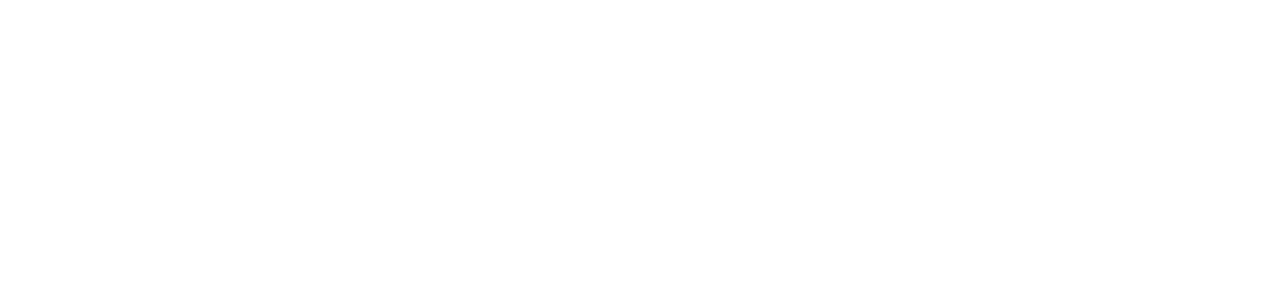
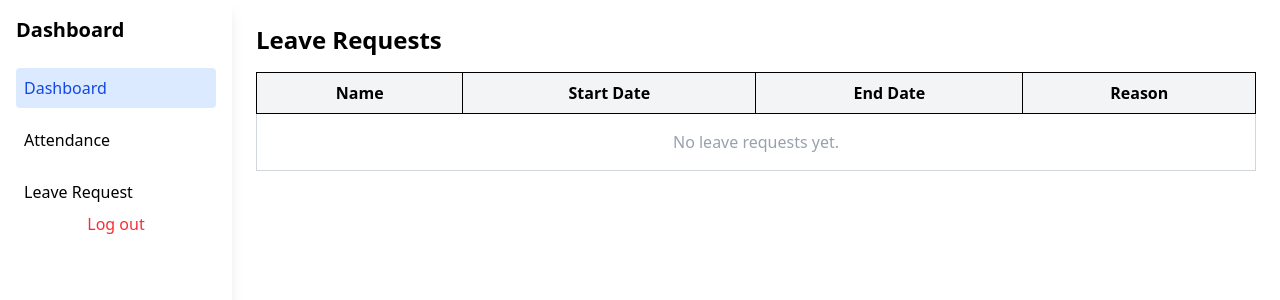
Before and after one commit to sokleng333/project, a Vue app: page /leave in a window 1280 px wide. Before the commit this address had no page. Shown: the top 300 px of the page. Built offline with nearby package versions, Linux system fonts and the light colour scheme.

Commit message:
leave request done

```diff
--- a/src/App.vue
+++ b/src/App.vue
@@ -12,6 +12,7 @@
      <router-link to="/contact"></router-link>
       <router-link to="/dashboard"></router-link>
       <router-link to="/table"></router-link>
+      <router-link to="/leave"></router-link>
       <!-- <Login/> -->
   <router-view/>
 </template>
--- a/src/components/Dashboard.vue
+++ b/src/components/Dashboard.vue
@@ -2,7 +2,7 @@
   <div class="flex h-auto bg-gray-100">
     <!-- Burger Menu (ONLY on sm & md, hidden on lg) -->
     <i
-      class="fa-solid fa-bars text-2xl p-4 cursor-pointer block lg:!hidden"
+      class="fa-solid fa-bars text-black text-2xl p-4 cursor-pointer block md:block lg:hidden"
       @click="toggleSidebar"
     ></i>
 
@@ -25,7 +25,7 @@
 
           <router-link to="/table" class="p-2 hover:bg-gray-200 rounded">Attendance</router-link>
 
-          <router-link to="/account" class="p-2 hover:bg-gray-200 rounded">employee</router-link>
+          <router-link to="/leave" class="p-2 hover:bg-gray-200 rounded">Leave Request</router-link>
         </ul>
       </div>
       <button class="text-red-500 hover:underline">Log out</button>
@@ -45,9 +45,9 @@
               <p class="text-gray-500">Tuesday:</p>
               <p>29th August 2025</p>
             </div>
-            <button class="mt-4 bg-blue-600 text-white px-4 py-2 rounded">
-              View Attendance
-            </button>
+            <router-link to="/table">
+              <button class="mt-4 bg-blue-600 text-white px-4 py-2 rounded">View Attendance</button>
+            </router-link>
           </div>
         </div>
 
@@ -201,19 +201,7 @@
     </ul>
   </div>
 
-  <!-- Leave Requests -->
-  <div class="bg-white p-4 rounded shadow mt-6">
-    <h3 class="font-bold mb-2">Leave Requests</h3>
-    <ul>
-      <li v-for="leave in leaveRequests" :key="leave.id">
-       {{ leave.name }}: {{ leave.start_date }} - {{ leave.end_date }}: {{ leave.reason }}
-      </li>
-    </ul>
-  </div>
-   <h1>{{ message }}</h1>
 
-
-<!-- check in modal -->
 
     <div
       v-if="showModal"
@@ -273,6 +261,7 @@
 import { ref, onMounted } from "vue";
 import { useUserStore } from "../stores/userStore";
 
+const userStore = useUserStore()
 // === State ===
 const message = ref("");
 const attendance = ref([]);
@@ -291,7 +280,7 @@
   end_date: "",
   reason: ""
 });
-const leaveRequests = ref([]);
+// const leaveRequests = ref([]);
 
 // Check-in modal
 const showModal = ref(false);
@@ -305,12 +294,7 @@
 const checkOutUser = ref({
   email: ""
 });
-// ...existing code...
 
-// Pinia store
-const userStore = useUserStore();
-
-// === Lifecycle ===
 onMounted(async () => {
   try {
     const res = await fetch("http://localhost:5000/api/hello");
@@ -333,19 +317,7 @@
   });
 }
 
-// function handleCheckOut() {
-//   const record = { type: "Check Out", time: new Date().toLocaleString() };
-//   attendance.value.push(record);
 
-//   fetch("http://localhost:5000/api/checkout", {
-//     method: "POST",
-//     headers: { "Content-Type": "application/json" },
-//     body: JSON.stringify(record),
-//   });
-// }
-
-// ...existing code...
-// ...existing code...
 function submitCheckOut() {
   // Find the user by email from the Check Out modal and update status
   userStore.updateUserStatus(checkOutUser.value.email, "Checked Out");
@@ -364,29 +336,48 @@
   checkOutUser.value.email = "";
   showCheckOutModal.value = false;
 }
-// ...existing code...
+
+
 // ...existing code...
 
 // === Leave Form ===
+// async function submitLeave() {
+//   const newLeave = {
+//     ...leaveForm.value,
+//     submitted_at: new Date().toLocaleString(),
+//     status: "Pending"
+//   };
+
+//   leaveRequests.value.push(newLeave);
+
+//   await fetch("http://localhost:5000/api/leave", {
+//     method: "POST",
+//     headers: { "Content-Type": "application/json" },
+//     body: JSON.stringify(newLeave),
+//   });
+
+//   showLeaveModal.value = false;
+//   leaveForm.value = { name: "", start_date: "", end_date: "", reason: "" };
+// }
+// end of leave form
+
 async function submitLeave() {
   const newLeave = {
-    ...leaveForm.value,
-    submitted_at: new Date().toLocaleString(),
-    status: "Pending"
-  };
+    name: leaveForm.value.name,
+    start_date: leaveForm.value.start_date,
+    end_date: leaveForm.value.end_date,
+    reason: leaveForm.value.reason,
+    submitted_at: new Date().toISOString(),
+  }
 
-  leaveRequests.value.push(newLeave);
+  console.log('[Dashboard] submitLeave -> newLeave:', newLeave)
+  userStore.addLeave(newLeave)
+  console.log('[Dashboard] after addLeave userStore.leaves:', userStore.leaves)
 
-  await fetch("http://localhost:5000/api/leave", {
-    method: "POST",
-    headers: { "Content-Type": "application/json" },
-    body: JSON.stringify(newLeave),
-  });
-
-  showLeaveModal.value = false;
-  leaveForm.value = { name: "", start_date: "", end_date: "", reason: "" };
+  // ... backend POST omitted for brevity ...
+  showLeaveModal.value = false
+  leaveForm.value = { name: "", start_date: "", end_date: "", reason: "" }
 }
-
 // === User Handling (Pinia) ===
 const addUser = () => {
   userStore.addUser({
--- /dev/null
+++ b/src/components/LeaveRequest.vue
@@ -0,0 +1,75 @@
+<template>
+  <section class="flex ">
+    <i
+      class="fa-solid fa-bars text-2xl p-4 cursor-pointer block lg:!hidden"
+      @click="toggleSidebar"
+    ></i>
+
+    <!-- Sidebar -->
+    <aside
+      class="fixed top-0 left-0 h-screen w-64 bg-white shadow-lg p-4 flex flex-col
+             transform transition-transform duration-300
+             lg:translate-x-0 lg:static lg:flex"
+      :class="isOpen ? 'translate-x-0' : '-translate-x-full'"
+    >
+      <!-- Close button -->
+      <i
+        class="fa-solid fa-xmark text-2xl cursor-pointer  block lg:!hidden ml-auto"
+        @click="toggleSidebar"
+      ></i>
+      <div>
+        <h1 class="text-xl font-bold mb-6">Dashboard</h1>
+        <ul class="space-y-3 flex flex-col">
+          <router-link to="/dashboard" class="p-2 bg-blue-100 text-blue-700 rounded">Dashboard</router-link>
+
+          <router-link to="/table" class="p-2 hover:bg-gray-200 rounded">Attendance</router-link>
+
+          <router-link to="/leave" class="p-2 hover:bg-gray-200 rounded">Leave Request</router-link>
+        </ul>
+      </div>
+      <button class="text-red-500 hover:underline">Log out</button>
+    </aside>
+  <div class="p-6">
+
+    <h1 class="text-2xl font-bold mb-4">Leave Requests</h1>
+
+    <table class="w-[1000px] border border-gray-300">
+      <thead class="bg-gray-100">
+        <tr>
+          <th class="border px-4 py-2">Name</th>
+          <th class="border px-4 py-2">Start Date</th>
+          <th class="border px-4 py-2">End Date</th>
+          <th class="border px-4 py-2">Reason</th>
+        </tr>
+      </thead>
+      <tbody>
+        <tr
+          v-for="leave in userStore.leaves"
+          :key="leave.submitted_at"
+          class="hover:bg-gray-50"
+        >
+          <td class="border px-4 py-2">{{ leave.name }}</td>
+          <td class="border px-4 py-2">{{ leave.start_date }}</td>
+          <td class="border px-4 py-2">{{ leave.end_date }}</td>
+          <td class="border px-4 py-2">{{ leave.reason }}</td>
+        </tr>
+
+        <!-- empty state -->
+        <tr v-if="userStore.leaves.length === 0">
+          <td colspan="4" class="text-center text-gray-400 py-4">
+            No leave requests yet.
+          </td>
+        </tr>
+      </tbody>
+    </table>
+  </div>
+  </section>
+</template>
+
+<script setup>
+import { useUserStore } from '../stores/userStore'
+
+const userStore = useUserStore()
+
+console.log('[LeaveRequest] leaves:', userStore.leaves)
+</script>
--- a/src/components/MyComponents/Feature.vue
+++ b/src/components/MyComponents/Feature.vue
@@ -4,12 +4,12 @@
     <main class="">
 
       <h1 class="text-4xl mb-3 font-semibold text-white font-montserrate">
-        Modernize Your Workplace with an Automated Attendance System
+       Upgrade Your Workplace Efficiency with a Smart Attendance System
 
       </h1>
 
       <p class="text-base font-normal font-montserrate text-white">
-        Managing employee attendance manually is time-consuming, error-prone, and inefficient. Upgrade to an automated Employee Attendance System that simplifies tracking, enhances accuracy, and boosts productivity.
+        Manually tracking employee attendance is inefficient, prone to mistakes, and takes up valuable time. Switch to an automated Employee Attendance System to streamline monitoring, improve accuracy, and increase overall productivity.
       </p>
 
     </main>
--- a/src/components/MyComponents/LandingPage.vue
+++ b/src/components/MyComponents/LandingPage.vue
@@ -12,7 +12,9 @@
       <p class="text-base font-normal font-montserrate text-white">
         Manage your employees' attendance with fast and reliable process. Secure and highly customizable. Rise attendance is the best partner for you if you want to scale your workforce management efficiency worldwide.
       </p>
+      <router-link to="/login">
       <button class="bg-white text-[#043873] font-montserrate font-semibold px-6 py-3 rounded-lg mt-5">Get Started</button>
+      </router-link>
     </main>
     <img src="../../assets/feature-img(2).png" alt="" width="500" height="300">
   </section>
--- a/src/components/Table.vue
+++ b/src/components/Table.vue
@@ -24,7 +24,7 @@
 
           <router-link to="/table" class="p-2 hover:bg-gray-200 rounded">Attendance</router-link>
 
-          <router-link to="/account" class="p-2 hover:bg-gray-200 rounded">employee</router-link>
+          <router-link to="/leave" class="p-2 hover:bg-gray-200 rounded">Leave Request</router-link>
         </ul>
       </div>
       <button class="text-red-500 hover:underline">Log out</button>
@@ -33,13 +33,15 @@
 
   <div class="p-6">
     <!-- Top bar with Check In button -->
-    <div class="flex justify-end mb-4">
-      <button
+    <div class="flex justify-between mb-4">
+      <h1 class=" text-2xl font-bold">Attendance</h1>
+      <input type="text" placeholder="search" class="border-2 p-2 border-blue-800 rounded">
+      <!-- <button
         class="bg-green-500 text-white px-4 py-2 rounded"
         @click="showModal = true"
       >
         Check In
-      </button>
+      </button> -->
     </div>
 
     <!-- Users Table -->
--- a/src/main.js
+++ b/src/main.js
@@ -2,9 +2,13 @@
 import { createPinia } from 'pinia'
 import App from './App.vue'
 import './style.css'
-import router from './router/index'
+import router from './router'
 
 const app = createApp(App)
-app.use(router) // <-- Fix typo here
-app.use(createPinia())
+
+// Create and use Pinia FIRST, so all stores are active before routing
+const pinia = createPinia()
+app.use(pinia)
+app.use(router)
+
 app.mount('#app')
--- a/src/router/index.js
+++ b/src/router/index.js
@@ -6,6 +6,7 @@
 import LandingPage from '../components/Pages/LandingPage.vue'
 import AboutUs from '../components/Pages/AboutUs.vue'
 import ContactPage from "../components/Pages/ContactPage.vue";
+import LeaveRequest from '../components/LeaveRequest.vue'
 
 const routes=[
     {
@@ -47,6 +48,12 @@
         path:'/login',
         name:'login',
         component:Login,
+    },
+    {
+        path:"/leave",
+        name:"leave-request",
+        component:LeaveRequest,
+
     }
 ]
 const router=createRouter({
--- a/src/stores/userStore.js
+++ b/src/stores/userStore.js
@@ -10,6 +10,10 @@
     { id: 2, name: "John Smith", email: "Johnsmith127@gmail.com", role: "User", status: "Checked Out" },
     { id: 3, name: "Charlie Brown", email: "charlie128@gmail.com", role: "User", status: "On Leave" }
   ])
+  const leaves = ref([
+
+
+  ])
 
   function addUser(user) {
     users.value.push(user)
@@ -19,7 +23,11 @@
     const user = users.value.find(u => u.email === email)
     if (user) user.status = status
   }
+  function addLeave(leave) {
+    console.log('[store] addLeave', leave)
+    leaves.value.push(leave)
+  }
 
 
-  return { users, addUser, updateUserStatus}
+  return { users, addUser, updateUserStatus,leaves,addLeave}
 })
```
Also changed, not shown: src/components/MyComponents/Contact.vue (+3 -9 lines).
